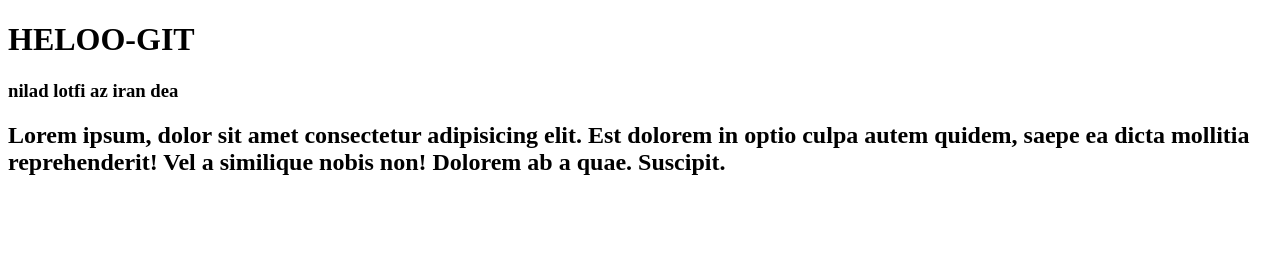
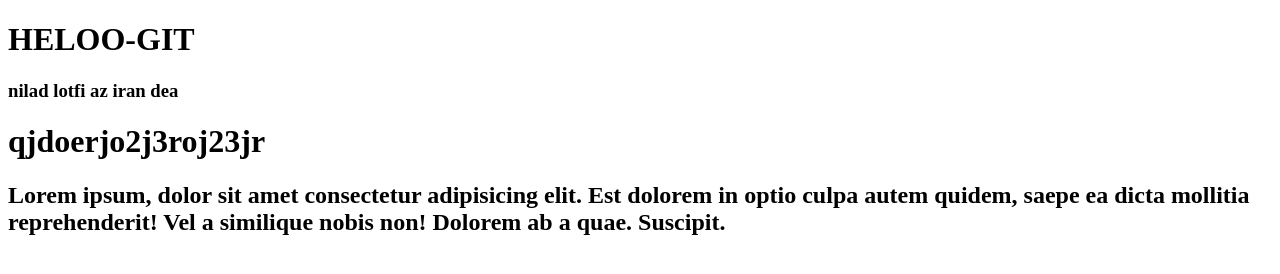
Before and after one commit to miladlotf/git-proj-2, a plain HTML site: page index.html in a window 1280 px wide. Drawn offline with Linux system fonts and the light colour scheme.

Commit message:
reereter

```diff
--- a/index.html
+++ b/index.html
@@ -9,6 +9,7 @@
 <body>
     <h1>HELOO-GIT</h1>
     <h3>nilad lotfi az iran dea</h3>
+    <h1>qjdoerjo2j3roj23jr</h1>
     <h2>Lorem ipsum, dolor sit amet consectetur adipisicing elit. Est dolorem in optio culpa autem quidem, saepe ea dicta mollitia reprehenderit! Vel a similique nobis non! Dolorem ab a quae. Suscipit.</h2>
 
 </body>
```
